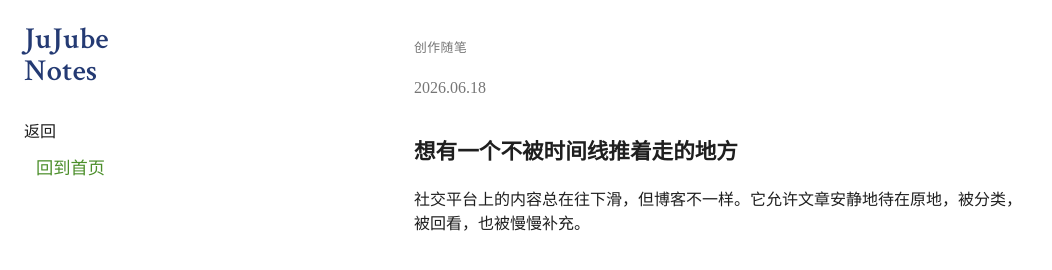
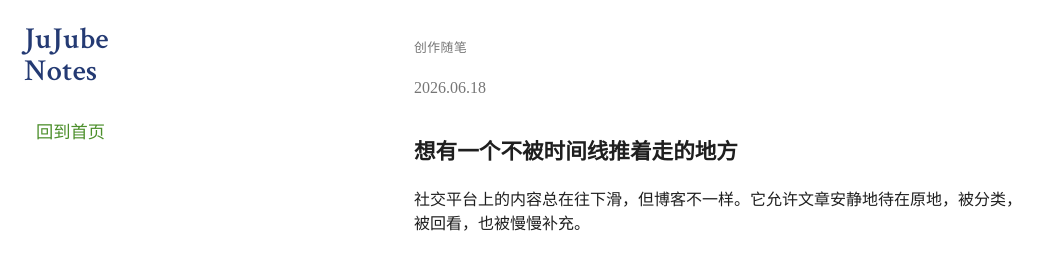
Before and after one commit to Xinjuju/Xinjuju.github.io, a plain HTML site: page posts/a-place-to-keep.html in a window 1280 px wide. Shown: the whole page, without its empty margins (0-1052 px from the left). Drawn offline with Linux system fonts and the light colour scheme.

Commit message:
Add photos section and simplify article sidebar

```diff
--- a/posts/a-place-to-keep.html
+++ b/posts/a-place-to-keep.html
@@ -18,12 +18,9 @@
         <div class="profile">
           <p class="site-mark">JuJube Notes</p>
         </div>
-        <section class="panel">
-          <h2>返回</h2>
-          <nav class="category-nav">
-            <a href="../index.html">回到首页</a>
-          </nav>
-        </section>
+        <nav class="category-nav" aria-label="返回首页">
+          <a href="../index.html">回到首页</a>
+        </nav>
       </aside>
 
       <main class="main-content post-page">
```
Also changed, not shown: posts/four-pm-light.html (+3 -6 lines), posts/heihei-first-meeting.html (+3 -6 lines), posts/june-sketchbook.html (+3 -6 lines), posts/painting-uncertainty.html (+3 -6 lines).
